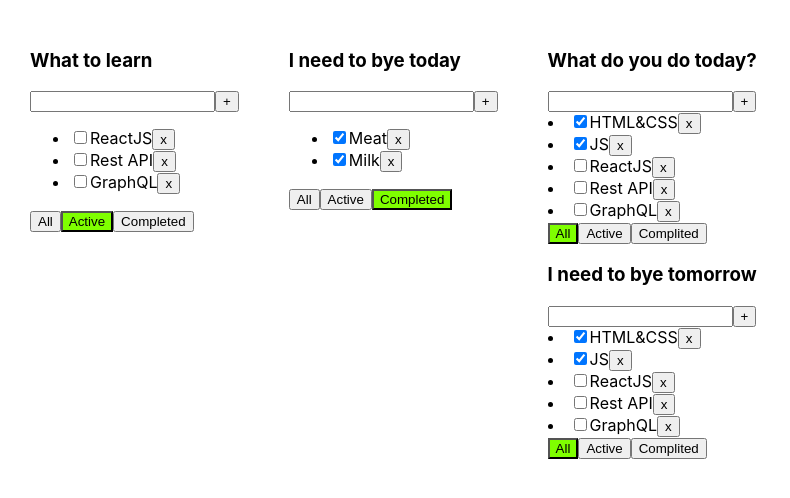
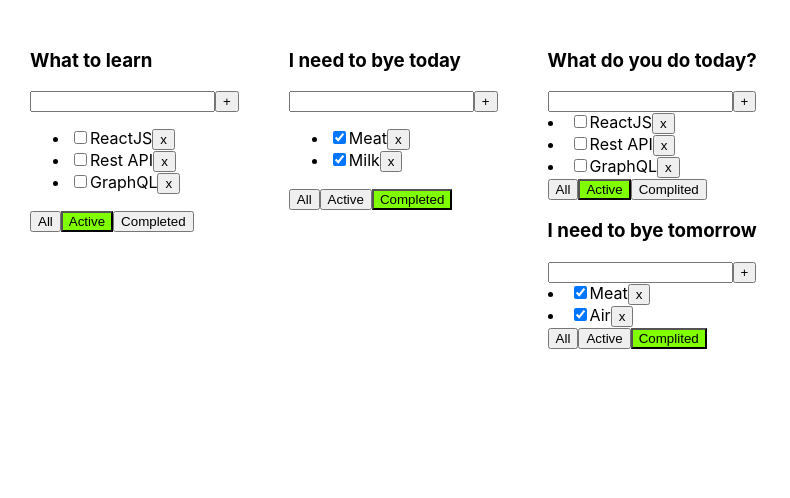
Before and after one commit to sasha2234562/3-todolist, a React (Create React App) app: page / in a window 1280 px wide. Shown: the top 498 px of the page, without its empty margins (0-790 px from the left). Built offline with nearby package versions, Linux system fonts and the light colour scheme.

Commit message:
create new components

```diff
--- a/src/newApp.tsx
+++ b/src/newApp.tsx
@@ -1,7 +1,7 @@
 import {useState} from "react";
 import {v1} from "uuid";
 import {NewTodolist} from "./newTodolist";
-import {FilterValuesType} from "./App";
+import {FilterValuesType, todolistType} from "./App";
 
 export type  newTasksType = {
     id: string
@@ -10,73 +10,83 @@ export type  newTasksType = {
 }
 
 export const NewApp = () => {
-
-    let [Tasks, setTasks] = useState<Array<newTasksType>>([
-        {id: v1(), title: "HTML&CSS", isDone: true},
-        {id: v1(), title: "JS", isDone: true},
-        {id: v1(), title: "ReactJS", isDone: false},
-        {id: v1(), title: "Rest API", isDone: false},
-        {id: v1(), title: "GraphQL", isDone: false},
-    ])
-    let [todolists, setTodolists] = useState([
-        {id: v1(), title: "What do you do today?", filter: 'active'},
-        {id: v1(), title: "I need to bye tomorrow", filter: 'completed'},
-    ])
-
-    let [newTask, setNewTask] = useState<Array<newTasksType>>(Tasks)
-    const addNewTasks = (value: string) => {
-        let task = {
-            id: v1(),
-            title: value,
-            isDone: true
-        }
+    const addNewTasks = (value: string, todoId: string) => {
+        let tasks = allTasksObj[todoId];
         if (value) {
-            let task = {
-                id: v1(),
-                title: value,
-                isDone: true
-            }
-            setNewTask([task, ...newTask])
+            let task = {id: v1(), title: value, isDone: true}
+            let newTasks = [task, ...tasks]
+            allTasksObj[todoId] = newTasks;
+            setAllTaskaObj({...allTasksObj})
         }
     }
-    const removeTask = (id: string) => {
-        let filterTasks = newTask.filter((item) => item.id !== id);
-        console.log(filterTasks)
-        setNewTask([...filterTasks])
+    const removeTask = (id: string, todoId: string) => {
+        let tasks = allTasksObj[todoId]
+        let filterTasks = tasks.filter((item) => item.id !== id);
+        allTasksObj[todoId] = filterTasks
+
+        setAllTaskaObj({...allTasksObj})
     }
-    const changeStatus = (id: string, checked: boolean) => {
-        let task = newTask.find((item) => item.id === id)
-        if (task) {
-            task.isDone = checked
-            setNewTask([...newTask])
+    const changeStatus = (id: string, checked: boolean, todoId: string) => {
+
+        let task = allTasksObj[todoId];
+        let todolist = task.find((item) => item.id === id)
+        if (todolist) {
+            todolist.isDone = checked
+            setAllTaskaObj({...allTasksObj})
         }
     }
-    let [filt, setFilter] = useState<FilterValuesType>('all');
-    let filterCreateTask = newTask
-    if (filt === 'active') {
-        filterCreateTask = newTask.filter((item) => item.isDone === false)
-    }
-    if (filt === 'completed') {
-        filterCreateTask = newTask.filter((item) => item.isDone === true)
-    }
-    const filter = (filter: FilterValuesType) => {
-        if (filter) {
-            setFilter(filter)
+    const filter = (filter: FilterValuesType, todoId: string) => {
+        let todolist = todolists.find((item) => item.id === todoId)
+        if (todolist) {
+            todolist.filter = filter
+            setTodolists([...todolists])
         }
     }
+    const todolistOne = v1();
+    const todolistTwo = v1();
+
+    let [allTasksObj, setAllTaskaObj] = useState({
+        [todolistOne]: [
+            {id: v1(), title: "HTML&CSS", isDone: true},
+            {id: v1(), title: "JS", isDone: true},
+            {id: v1(), title: "ReactJS", isDone: false},
+            {id: v1(), title: "Rest API", isDone: false},
+            {id: v1(), title: "GraphQL", isDone: false},
+        ],
+        [todolistTwo]: [
+            {id: v1(), title: "Meat", isDone: true},
+            {id: v1(), title: "Air", isDone: true},
+            {id: v1(), title: "Cream", isDone: false},
+            {id: v1(), title: "Ise", isDone: false},
+        ]
+    })
+
+    let [todolists, setTodolists] = useState<Array<todolistType>>([
+        {id: todolistOne, title: "What do you do today?", filter: 'active'},
+        {id: todolistTwo, title: "I need to bye tomorrow", filter: 'completed'},
+    ])
     return (
         <div>
             {todolists.map((item) => {
+                let tasksForTodolist = allTasksObj[item.id]
+                if (item.filter === 'active') {
+                    tasksForTodolist = tasksForTodolist.filter((item) => item.isDone === false)
+                }
+                if (item.filter === 'completed') {
+                    tasksForTodolist = tasksForTodolist.filter((item) => item.isDone === true)
+                }
                 return (
                     <div key={item.id}>
                         <NewTodolist
+                            key={item.id}
                             removeTask={removeTask}
-                            tasks={filterCreateTask}
+                            tasks={tasksForTodolist}
                             title={item.title}
                             addNewTasks={addNewTasks}
                             changeStatus={changeStatus}
                             filter={filter}
-                            filt={filt}
+                            filt={item.filter}
+                            todoId={item.id}
                         />
                     </div>
                 )
```
